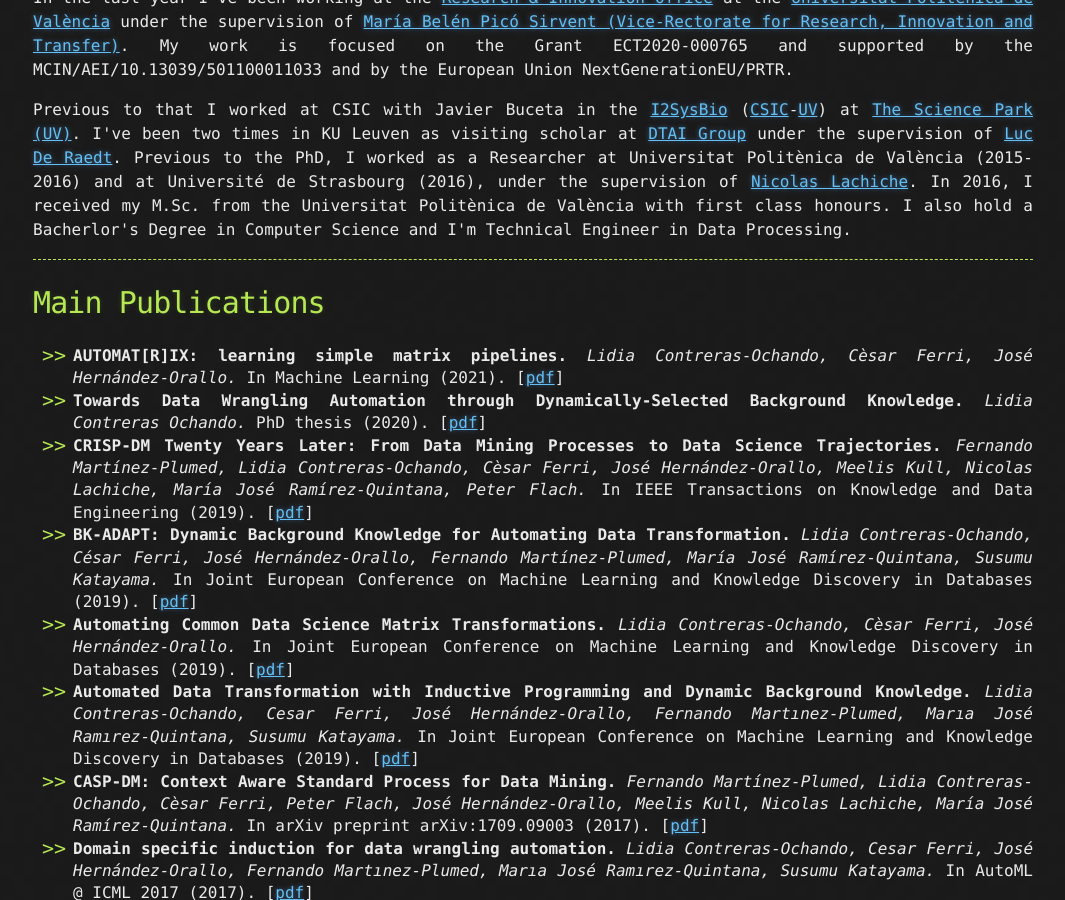
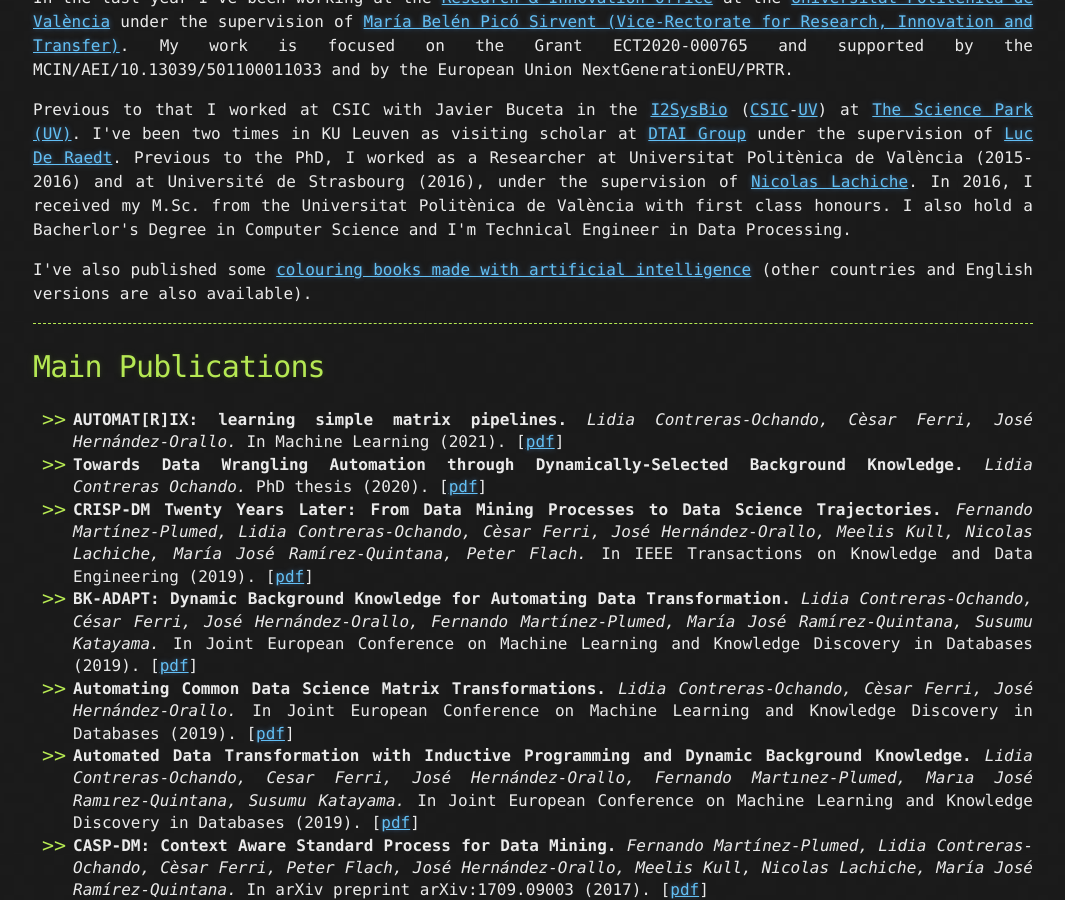
Before and after one commit to liconoc/liconoc.github.io, a Jekyll site: the page built from index.md, in a window 1280 px wide and 900 px high, scrolled down 742 px. Shown: the whole window, without its empty margins (107-1172 px from the left). Built offline with Jekyll 4.4.1, drawn with Linux system fonts in a browser that asks for light colours.

Commit message:
Update liconoc.html

```diff
--- a/_layouts/liconoc.html
+++ b/_layouts/liconoc.html
@@ -150,6 +150,10 @@
 				<p>In the last year I've been working at the <a href="https://www.upv.es/entidades/SGI/index-en.html" target="_blank">Research & Innovation Office</a> at the <a href="https://www.upv.es/" target="_blank">Universitat Politènica de València</a> under the supervision of <a href="https://www.upv.es/ficha-personal/MPICOSI" target="_blank">María Belén Picó Sirvent (Vice-Rectorate for Research, Innovation and Transfer)</a>. My work is focused on the Grant ECT2020-000765 and supported by the MCIN/AEI/10.13039/501100011033 and by the European Union NextGenerationEU/PRTR.
 				</p>
 				<p>Previous to that I worked at CSIC with Javier Buceta in the <a href="https://www.uv.es/i2sysbio" target="_blank">I2SysBio</a> (<a href="https://www.csic.es/" target="_blank">CSIC</a>-<a href="https://www.uv.es/" target="_blank">UV</a>) at <a href=" https://www.pcuv.es" target="_blank">The Science Park (UV)</a>. I've been two times in KU Leuven as visiting scholar at <a href="https://dtai.cs.kuleuven.be/" target="_blank">DTAI Group</a> under the supervision of <a href="https://wms.cs.kuleuven.be/people/lucderaedt/" target="_blank">Luc De Raedt</a>. Previous to the PhD, I worked as a Researcher at Universitat Politènica de València (2015-2016) and at Université de Strasbourg (2016), under the supervision of <a href="https://sdc.icube.unistra.fr/en/index.php/Nicolas_Lachiche" target="_blank">Nicolas Lachiche</a>. In 2016, I received my M.Sc. from the Universitat Politènica de València with first class honours. I also hold a Bacherlor's Degree in Computer Science and I'm Technical Engineer in Data Processing. <p>
+
+				<p>
+				I've also published some <a href="https://www.amazon.com/dp/B0BNXMGNTF?binding=paperback" target="_blank">colouring books made with artificial intelligence</a> (other countries and English versions are also available).
+				</p>
 
 			</section>
 
```
